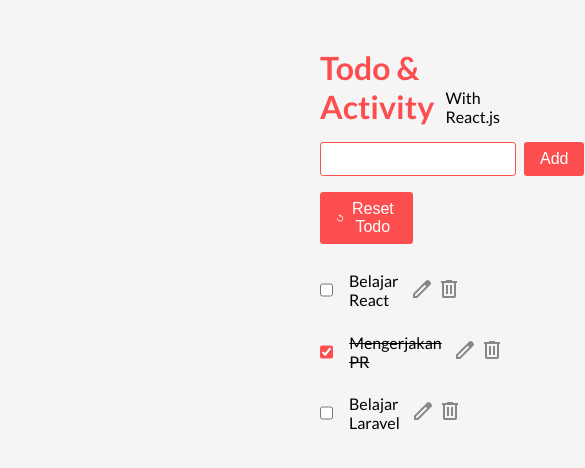
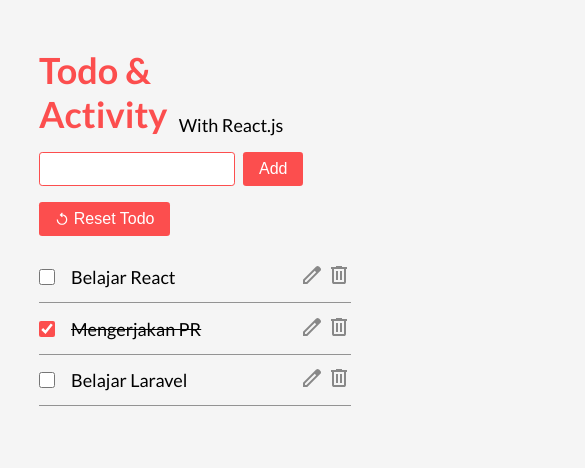
Before and after one commit to Falrafa4/todo-activity-react, a React (Vite) app: page / in a window 390 px wide. Shown: the top 468 px of the page, 585 px wide, since content can reach past the window. Built offline with nearby package versions, Linux system fonts and the light colour scheme.

Commit message:
style: mobile version

```diff
--- a/src/App.css
+++ b/src/App.css
@@ -1,4 +1,10 @@
 main {
     padding-block: 3rem;
-    padding-inline: 20rem;
+    padding-inline: 20%;
 }
+
+@media only screen and (max-width: 768px) {
+    main {
+        padding-inline: 10%;
+    }
+}
--- a/src/index.css
+++ b/src/index.css
@@ -14,4 +14,11 @@
 body {
   font-family: 'Lato', sans-serif;
   background-color: #f5f5f5;
+  font-size: 16px;
 }
+
+@media only screen and (max-width: 600px) {
+  body {
+    font-size: 18px;
+  }
+}
```
